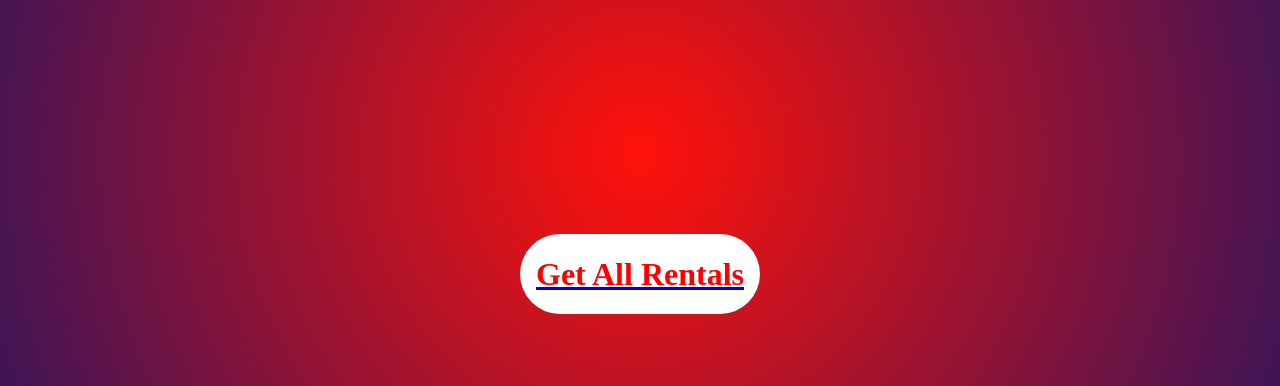
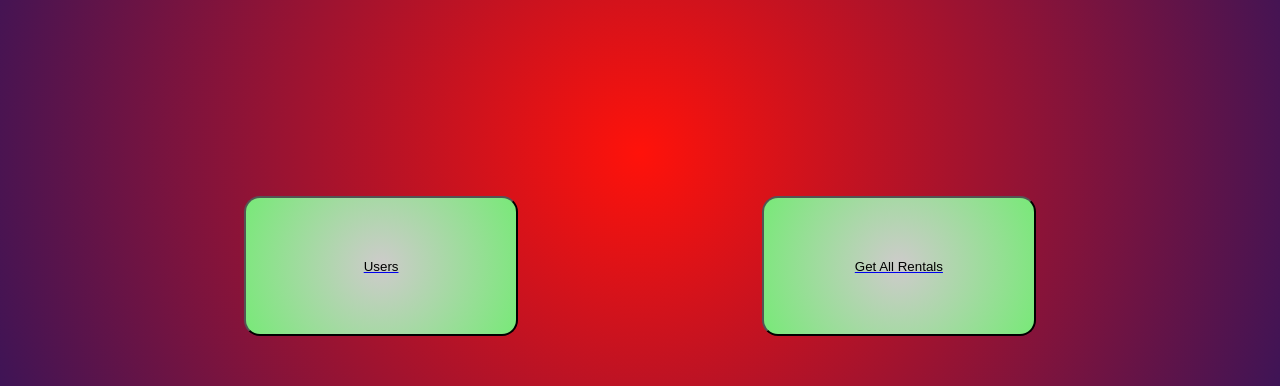
Before and after one commit to gmluqa/movie-frontend, a React (Vite) app: page /admin-area in a window 1280 px wide. Shown: the part 247-633 px from the top of the page. Built offline with nearby package versions, Linux system fonts and the light colour scheme.

Commit message:
feat:adminArea mods

```diff
--- a/src/components/AdminArea/AdminArea.css
+++ b/src/components/AdminArea/AdminArea.css
@@ -6,26 +6,32 @@
   height: 60vh;
 }
 .searchEmail {
-  height: 2.5em;
-  width: 7.5em;
+  height: 10.5em;
+  width: 20.5em;
   display: flex;
   justify-content: center;
   align-items: center;
   margin-top: 2em;
   background-color: white;
-  border-radius: 40em;
-  cursor: pointer;
-  color: red;
+  border-radius: 1rem;
+  background: rgb(232, 208, 238);
+ background: radial-gradient(circle, rgb(206, 203, 203) 0%, rgb(120, 233, 120) 100%);
+ overflow: hidden;
+  /* cursor: pointer;
+  color: red; */
 }
 .searchRentals {
-  height: 2.5em;
-  width: 7.5em;
+  height: 10.5em;
+  width: 20.5em;
   display: flex;
   justify-content: center;
   align-items: center;
   margin-top: 2em;
   background-color: white;
-  border-radius: 40em;
-  cursor: pointer;
-  color: red;
+  border-radius: 1rem;
+  background: rgb(232, 208, 238);
+ background: radial-gradient(circle, rgb(206, 203, 203) 0%, rgb(120, 233, 120) 100%);
+ overflow: hidden;
+  /* cursor: pointer;
+  color: red; */
 }
--- a/src/components/AdminArea/AdminArea.jsx
+++ b/src/components/AdminArea/AdminArea.jsx
@@ -6,25 +6,26 @@ import { motion } from "framer-motion";
 const AdminArea = () => {
   return (
     <div className="adminOptions">
-      {/* <Link to="/admin-area/search-user">
-        <motion.h1
+      <Link to="/admin-area/search-user">
+        <motion.button
+
           animate={{ y: 100 }}
           transition={{ duration: 2 }}
           whileHover={{ scale: 1.3 }}
           className="searchEmail"
         >
-          USERS
-        </motion.h1>
-      </Link> */}
+          Users
+        </motion.button>
+      </Link>
       <Link to="/admin-area/search-rental">
-        <motion.h1
+        <motion.button
           animate={{ y: 100 }}
           transition={{ duration: 2 }}
           whileHover={{ scale: 1.3 }}
           className="searchRentals"
         >
           Get All Rentals
-        </motion.h1>
+        </motion.button>
       </Link>
     </div>
   );
--- a/src/components/Login/Login.css
+++ b/src/components/Login/Login.css
@@ -1,6 +1,4 @@
 .loginDesign {
-
-
     display: flex;
     align-items: center;
     justify-content: center;
```
